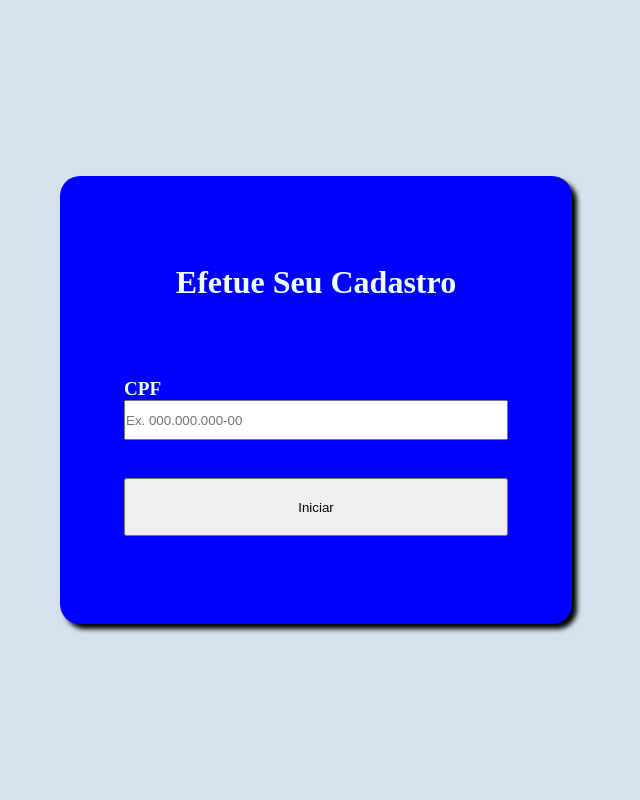
After one commit to guilbd/presencav4, a PHP site: page /pg/cadastro.html in a window 1280 px wide. The commit adds this page. Shown: the whole page, without its empty margins (324-964 px from the left). Run offline with PHP 8.4, Linux system fonts and the light colour scheme; some libraries are stand-ins or nearby versions.

Commit message:
finished

```diff
--- /dev/null
+++ b/css/cadastro.css
@@ -0,0 +1,47 @@
+body{
+    display: flex;
+    flex-direction: column;
+    align-items: center;
+    justify-content: center;
+    background-color: rgb(214, 226, 236);
+}
+.logo{
+    width: 30%;
+    height: 30%;
+    background-image: url('../img/bluelogo.png');
+    background-size: 100% 100%;
+    margin: 0;
+
+}
+.formulario{
+    margin: 0;
+    background-color: blue;
+    width: 30%;
+    height: 40%;
+    display: flex;
+    flex-direction: column;
+    justify-content: center;
+    color: azure;
+    border-radius: 20px;
+    box-shadow: 5px 5px 5px black;
+    padding: 5%;
+}
+.formulario h1{
+    text-align: center;
+}
+.formulario .registro{
+    display: flex;
+    flex-direction: column;
+}
+.formulario .registro label{
+    margin-top: 20%;
+    font-weight: bolder;
+    font-size: larger;
+}
+.formulario .registro input{
+    height: 40px;
+}
+.formulario .registro .botao{
+    margin-top: 10%;
+    padding: 5%;
+}
--- /dev/null
+++ b/pg/cadastro.html
@@ -0,0 +1,30 @@
+<head>
+    <meta charset="utf-8">
+    <meta name="viewport" content="width=device-width, initial-scale=1, shrink-to-fit=no">
+    <link rel="stylesheet" type="text/css" href="style/style.css" media="screen">
+    <link rel="icon" href="href=https://blueedtech.com.br/wp-content/uploads/2020/12/cropped-favicon-1-32x32.png" size=“32x32">
+    <link rel="preconnect" href="https://fonts.gstatic.com">
+    <link href="https://fonts.googleapis.com/css2?family=Press+Start+2P&display=swap" rel="stylesheet">
+    <link rel="stylesheet" href="css/cadastro.css">
+    <link rel="stylesheet" href="css/body.css">
+    <script src="https://code.jquery.com/jquery-3.2.1.slim.min.js"></script>
+    <script src="https://cdnjs.cloudflare.com/ajax/libs/jquery.mask/1.14.15/jquery.mask.min.js"></script>
+    <title>Cadastro</title>
+</head>
+
+<body>
+<div class='formulario'>
+    <h1>Efetue Seu Cadastro</h1>
+    <form method='post' class='registro' action='php/verificacao_cadastro.php'>
+
+            <label for='cpf'>CPF</label>
+            <input type='text' name='CPF_CADASTRO' id='cpf' placeholder='Ex. 000.000.000-00'
+            minlength='11' maxlength='14' required='required' autocomplete='off'
+            onkeypress='$(this).mask('000.000.000-00');'>
+
+            <button id='verificar' class='botao' type='submit'>Iniciar</button>
+
+    </form>
+</div>
+</body>
+</html>
--- a/php/conexao.php
+++ b/php/conexao.php
@@ -1,4 +1,6 @@
 <?php
+
+function getcon(){
     $hostname = "127.0.0.1";
     $user = "root";
     $password = "";
@@ -8,3 +10,6 @@ $conexao = mysqli_connect($hostname, $user, $password, $database);
     if (!$conexao) {
         print "Falha com a conexão no Banco de dados";
     }
+    return $conexao;
+}
+?>
```
Also changed, not shown: index.php (added, +96 -0 lines), php/cadastro.html (renamed from php/cadastro.php, +13 -9 lines), php/index.php (deleted, +0 -32 lines), php/presenca.php (+30 -24 lines), php/verificacao_cadastro.php (+37 -13 lines), img/bluelogo.png (added), 1 other file. Lines whose indentation alone changed are shown as unchanged.
